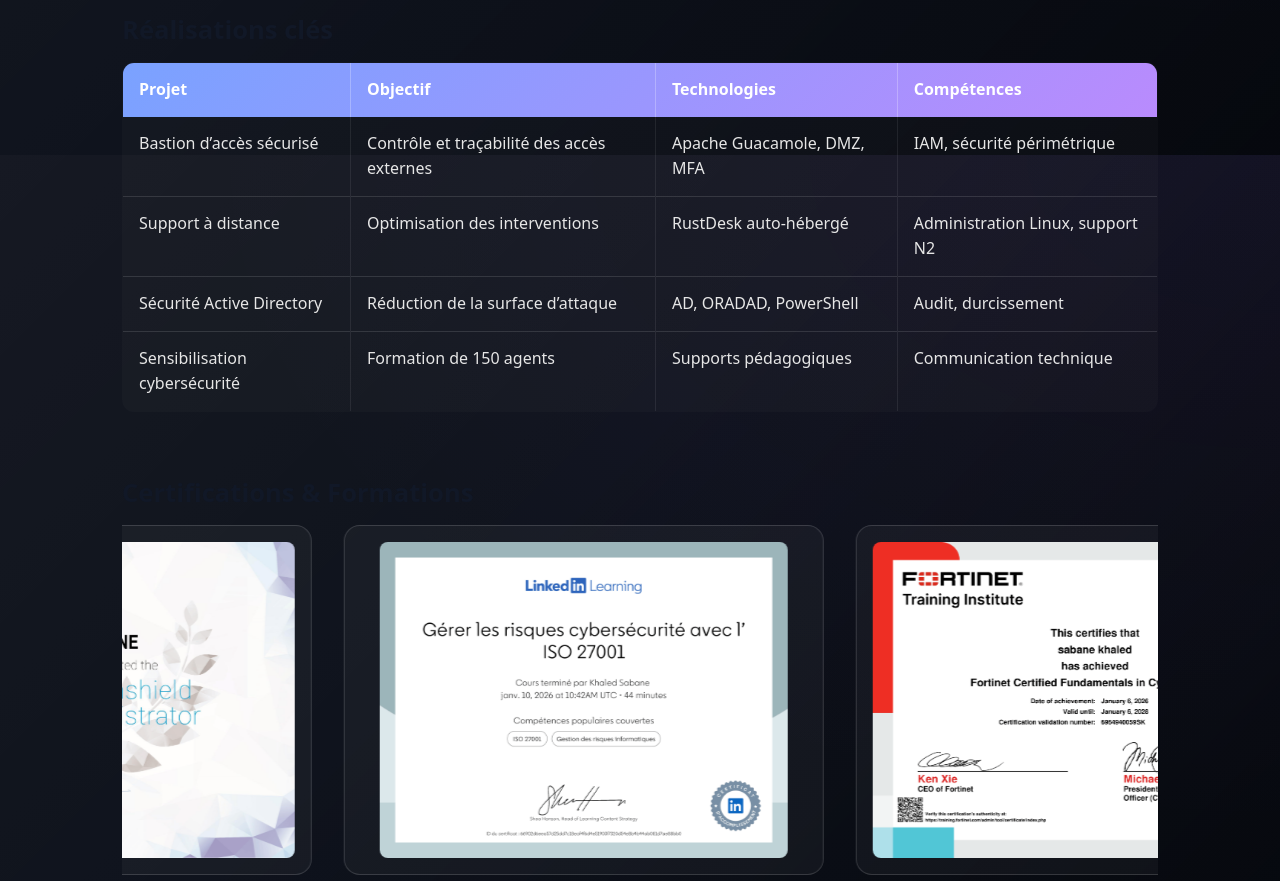
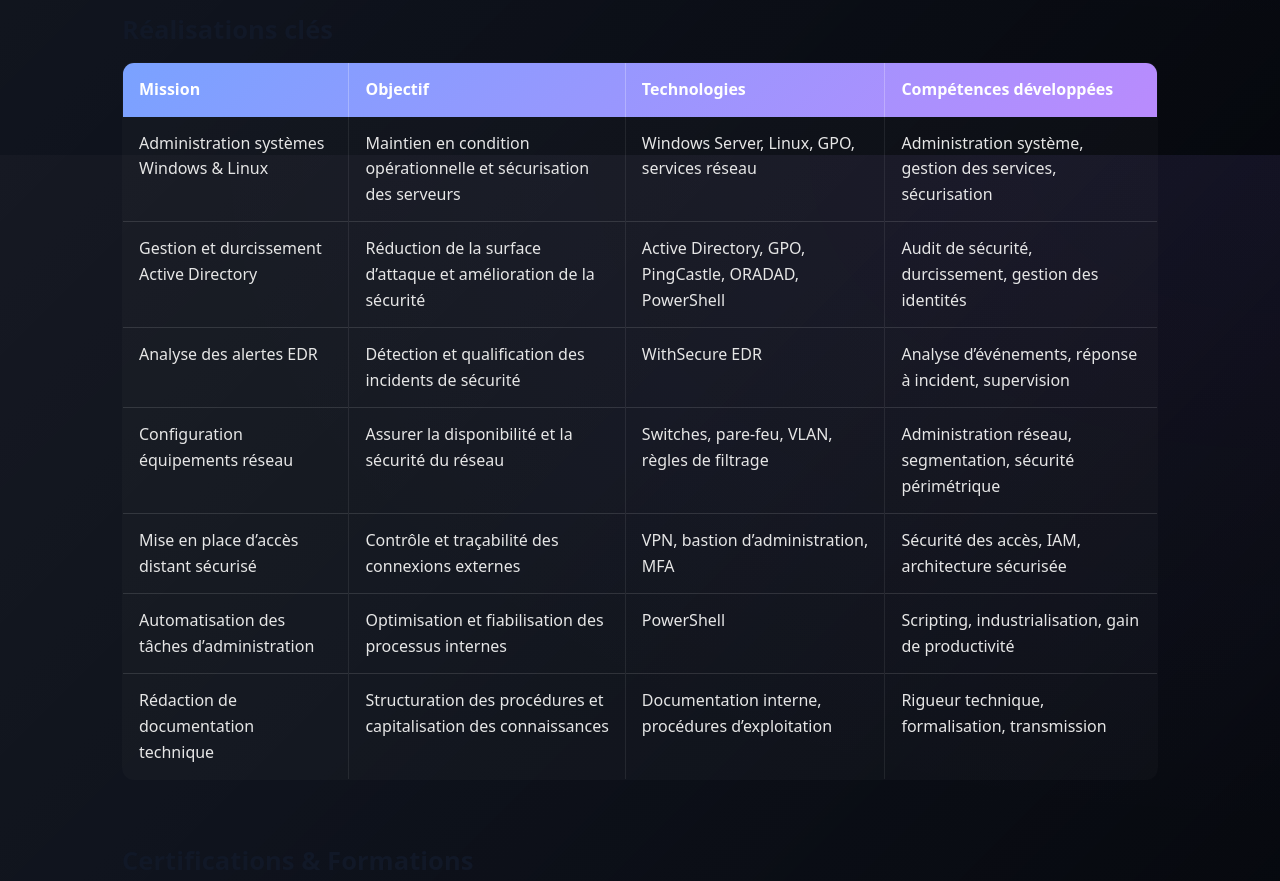
Before and after one commit to Khaledsabane/Portfolio, a plain HTML site: page index.html in a window 1280 px wide. Shown: the part 1445-2326 px from the top of the page. Drawn offline with Linux system fonts and the light colour scheme.

Commit message:
Refactor index.html structure and content

```diff
--- a/index.html
+++ b/index.html
@@ -97,14 +97,14 @@
 
       <div class="cv-buttons-under-photo">
       <a
-        href="https://drive.google.com/file/d/1ulqGXKVZvFX7P6wjGzCM1Qyb8nB3LHXQ/view?usp=sharing"
+        href="https://drive.google.com/file/d/14MSTovf5YSXTNMq0H_mOwNAV8AwlrEOB/view?usp=sharing"
         target="_blank"
         class="cv-btn outline">
         CV FR
       </a>
 
       <a
-        href="https://drive.google.com/file/d/192IOLQQ-QEIAZYKHv9j0B1Ds7mnzDqZj/view?usp=sharing"
+        href="https://drive.google.com/file/d/1tduulW4F4yQlpbUd6TZo6cbKkvPAmuBd/view?usp=sharing"
         target="_blank"
         class="cv-btn outline">
         CV EN
@@ -169,37 +169,63 @@
     <table class="styled-table">
   <thead>
     <tr>
-          <th>Projet</th>
+      <th>Mission</th>
       <th>Objectif</th>
       <th>Technologies</th>
-          <th>Compétences</th>
+      <th>Compétences développées</th>
     </tr>
   </thead>
   <tbody>
+
     <tr>
-          <td>Bastion d’accès sécurisé</td>
-          <td>Contrôle et traçabilité des accès externes</td>
-          <td>Apache Guacamole, DMZ, MFA</td>
-          <td>IAM, sécurité périmétrique</td>
+      <td>Administration systèmes Windows & Linux</td>
+      <td>Maintien en condition opérationnelle et sécurisation des serveurs</td>
+      <td>Windows Server, Linux, GPO, services réseau</td>
+      <td>Administration système, gestion des services, sécurisation</td>
     </tr>
+
     <tr>
-          <td>Support à distance</td>
-          <td>Optimisation des interventions</td>
-          <td>RustDesk auto-hébergé</td>
-          <td>Administration Linux, support N2</td>
+      <td>Gestion et durcissement Active Directory</td>
+      <td>Réduction de la surface d’attaque et amélioration de la sécurité</td>
+      <td>Active Directory, GPO, PingCastle, ORADAD, PowerShell</td>
+      <td>Audit de sécurité, durcissement, gestion des identités</td>
     </tr>
+
     <tr>
-          <td>Sécurité Active Directory</td>
-          <td>Réduction de la surface d’attaque</td>
-          <td>AD, ORADAD, PowerShell</td>
-          <td>Audit, durcissement</td>
+      <td>Analyse des alertes EDR</td>
+      <td>Détection et qualification des incidents de sécurité</td>
+      <td>WithSecure EDR</td>
+      <td>Analyse d’événements, réponse à incident, supervision</td>
     </tr>
+
     <tr>
-          <td>Sensibilisation cybersécurité</td>
-          <td>Formation de 150 agents</td>
-          <td>Supports pédagogiques</td>
-          <td>Communication technique</td>
+      <td>Configuration équipements réseau</td>
+      <td>Assurer la disponibilité et la sécurité du réseau</td>
+      <td>Switches, pare-feu, VLAN, règles de filtrage</td>
+      <td>Administration réseau, segmentation, sécurité périmétrique</td>
     </tr>
+
+    <tr>
+      <td>Mise en place d’accès distant sécurisé</td>
+      <td>Contrôle et traçabilité des connexions externes</td>
+      <td>VPN, bastion d’administration, MFA</td>
+      <td>Sécurité des accès, IAM, architecture sécurisée</td>
+    </tr>
+
+    <tr>
+      <td>Automatisation des tâches d’administration</td>
+      <td>Optimisation et fiabilisation des processus internes</td>
+      <td>PowerShell</td>
+      <td>Scripting, industrialisation, gain de productivité</td>
+    </tr>
+
+    <tr>
+      <td>Rédaction de documentation technique</td>
+      <td>Structuration des procédures et capitalisation des connaissances</td>
+      <td>Documentation interne, procédures d’exploitation</td>
+      <td>Rigueur technique, formalisation, transmission</td>
+    </tr>
+
   </tbody>
 </table>
   </div>
```
Lines whose indentation alone changed are shown as unchanged.
